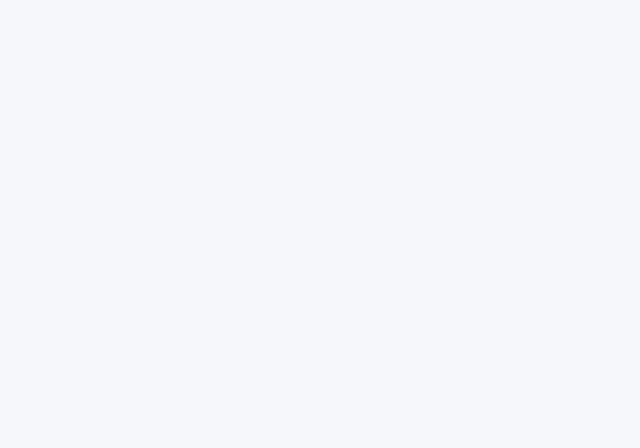
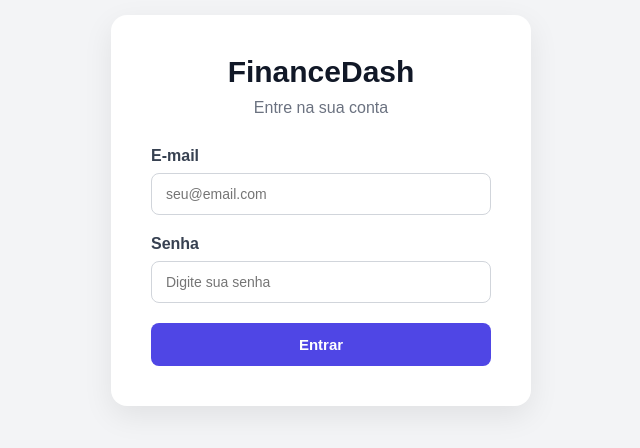
Before and after one commit to rafaelbarret/FinanceDash, a React app in the folder frontend/: page /login in a window 1280 px wide. Before the commit this address had no page. Shown: the part 190-638 px from the top of the page, without its empty margins (319-959 px from the left). Built offline with nearby package versions, Linux system fonts and the light colour scheme; the HTML template or start-up script is replaced by a standard one.

Commit message:
criação de login + rotas

```diff
--- /dev/null
+++ b/frontend/src/contexts/AuthContext.js
@@ -0,0 +1,3 @@
+import { createContext } from 'react'
+
+export const AuthContext = createContext(null)
--- a/frontend/src/contexts/AuthContext.jsx
+++ b/frontend/src/contexts/AuthContext.jsx
@@ -0,0 +1,67 @@
+import { useState } from 'react'
+
+import {
+  loginUser,
+  registerUser,
+} from '../services/authService'
+
+import { AuthContext } from './AuthContext'
+
+export function AuthProvider({ children }) {
+  const [user, setUser] = useState(null)
+
+  const [token, setToken] = useState(
+    () => sessionStorage.getItem('token')
+  )
+
+  async function login(email, password) {
+    const data = await loginUser(
+      email,
+      password
+    )
+
+    sessionStorage.setItem(
+      'token',
+      data.token
+    )
+
+    setToken(data.token)
+    setUser(data.user)
+
+    return data
+  }
+
+  async function register(
+    name,
+    email,
+    password
+  ) {
+    return registerUser(
+      name,
+      email,
+      password
+    )
+  }
+
+  function logout() {
+    sessionStorage.removeItem('token')
+
+    setToken(null)
+    setUser(null)
+  }
+
+  return (
+    <AuthContext.Provider
+      value={{
+        user,
+        token,
+        login,
+        register,
+        logout,
+        isAuthenticated: Boolean(token),
+      }}
+    >
+      {children}
+    </AuthContext.Provider>
+  )
+}
--- /dev/null
+++ b/frontend/src/contexts/useAuth.js
@@ -0,0 +1,15 @@
+import { useContext } from 'react'
+
+import { AuthContext } from './AuthContext'
+
+export function useAuth() {
+  const context = useContext(AuthContext)
+
+  if (!context) {
+    throw new Error(
+      'useAuth deve ser usado dentro de AuthProvider.'
+    )
+  }
+
+  return context
+}
--- a/frontend/src/main.jsx
+++ b/frontend/src/main.jsx
@@ -3,8 +3,12 @@ import { createRoot } from 'react-dom/client'
 import './index.css'
 import App from './App.jsx'
 
+import { AuthProvider } from './contexts/AuthContext.jsx'
+
 createRoot(document.getElementById('root')).render(
   <StrictMode>
-    <App />
+    <AuthProvider>
+      <App />
+    </AuthProvider>
   </StrictMode>,
 )
--- a/frontend/src/pages/Login/Login.css
+++ b/frontend/src/pages/Login/Login.css
@@ -0,0 +1,82 @@
+.login-page {
+  min-height: 100vh;
+  display: flex;
+  align-items: center;
+  justify-content: center;
+  padding: 24px;
+  background: #f3f4f6;
+}
+
+.login-card {
+  width: 100%;
+  max-width: 420px;
+  padding: 40px;
+  border-radius: 16px;
+  background: #ffffff;
+  box-shadow: 0 10px 30px rgba(0, 0, 0, 0.08);
+}
+
+.login-card h1 {
+  margin: 0;
+  color: #111827;
+  font-size: 30px;
+  text-align: center;
+}
+
+.login-subtitle {
+  margin: 10px 0 30px;
+  color: #6b7280;
+  text-align: center;
+}
+
+.form-group {
+  display: flex;
+  flex-direction: column;
+  gap: 8px;
+  margin-bottom: 20px;
+}
+
+.form-group label {
+  color: #374151;
+  font-weight: 600;
+}
+
+.form-group input {
+  padding: 12px 14px;
+  border: 1px solid #d1d5db;
+  border-radius: 8px;
+  font-size: 14px;
+  outline: none;
+}
+
+.form-group input:focus {
+  border-color: #6366f1;
+}
+
+.login-card button {
+  width: 100%;
+  padding: 13px;
+  border: none;
+  border-radius: 8px;
+  background: #4f46e5;
+  color: #ffffff;
+  font-size: 15px;
+  font-weight: 600;
+  cursor: pointer;
+}
+
+.login-card button:hover {
+  background: #4338ca;
+}
+
+.login-card button:disabled {
+  cursor: not-allowed;
+  opacity: 0.7;
+}
+
+.login-error {
+  margin-bottom: 16px;
+  color: #dc2626;
+  font-size: 14px;
+  text-align: center;
+}
--- a/frontend/src/pages/Login/Login.jsx
+++ b/frontend/src/pages/Login/Login.jsx
@@ -0,0 +1,98 @@
+import { useState } from 'react'
+import { useNavigate } from 'react-router-dom'
+
+import { useAuth } from '../../contexts/useAuth'
+import './Login.css'
+
+function Login() {
+  const navigate = useNavigate()
+  const { login } = useAuth()
+
+  const [email, setEmail] = useState('')
+  const [password, setPassword] = useState('')
+  const [error, setError] = useState('')
+  const [loading, setLoading] = useState(false)
+
+  async function handleSubmit(event) {
+    event.preventDefault()
+
+    setError('')
+    setLoading(true)
+
+    try {
+      await login(email, password)
+
+      navigate('/')
+    } catch (error) {
+      setError(
+        error.response?.data?.message ||
+          'Erro ao realizar login.'
+      )
+    } finally {
+      setLoading(false)
+    }
+  }
+
+  return (
+    <main className="login-page">
+      <section className="login-card">
+        <h1>FinanceDash</h1>
+
+        <p className="login-subtitle">
+          Entre na sua conta
+        </p>
+
+        <form onSubmit={handleSubmit}>
+          <div className="form-group">
+            <label htmlFor="email">
+              E-mail
+            </label>
+
+            <input
+              id="email"
+              type="email"
+              placeholder="seu@email.com"
+              value={email}
+              onChange={(event) =>
+                setEmail(event.target.value)
+              }
+              required
+            />
+          </div>
+
+          <div className="form-group">
+            <label htmlFor="password">
+              Senha
+            </label>
+
+            <input
+              id="password"
+              type="password"
+              placeholder="Digite sua senha"
+              value={password}
+              onChange={(event) =>
+                setPassword(event.target.value)
+              }
+              required
+            />
+          </div>
+
+          {error && (
+            <p className="login-error">
+              {error}
+            </p>
+          )}
+
+          <button
+            type="submit"
+            disabled={loading}
+          >
+            {loading ? 'Entrando...' : 'Entrar'}
+          </button>
+        </form>
+      </section>
+    </main>
+  )
+}
+
+export default Login
--- /dev/null
+++ b/frontend/src/routes/AppRoutes.jsx
@@ -0,0 +1,49 @@
+import { BrowserRouter, Routes, Route } from 'react-router-dom'
+
+import DashboardLayout from '../layouts/DashboardLayout/DashboardLayout'
+
+import Login from '../pages/Login/Login'
+
+import Dashboard from '../pages/Dashboard/Dashboard'
+import Transactions from '../pages/Transactions/Transactions'
+import Categories from '../pages/Categories/Categories'
+import Reports from '../pages/Reports/Reports'
+
+import ProtectedRoute from './ProtectedRoute'
+
+function AppRoutes() {
+  return (
+    <BrowserRouter>
+      <Routes>
+
+        <Route path="/login" element={<Login />} />
+
+        <Route element={<ProtectedRoute />}>
+          <Route element={<DashboardLayout />}>
+
+            <Route path="/" element={<Dashboard />} />
+
+            <Route
+              path="/transactions"
+              element={<Transactions />}
+            />
+
+            <Route
+              path="/categories"
+              element={<Categories />}
+            />
+
+            <Route
+              path="/reports"
+              element={<Reports />}
+            />
+
+          </Route>
+        </Route>
+
+      </Routes>
+    </BrowserRouter>
+  )
+}
+
+export default AppRoutes
--- a/frontend/src/routes/AppRoutes.tsx
+++ /dev/null
@@ -1,25 +0,0 @@
-import { BrowserRouter, Routes, Route } from 'react-router-dom'
-
-import DashboardLayout from '../layouts/DashboardLayout/DashboardLayout'
-
-import Dashboard from '../pages/Dashboard/Dashboard'
-import Transactions from '../pages/Transactions/Transactions'
-import Categories from '../pages/Categories/Categories'
-import Reports from '../pages/Reports/Reports'
-
-function AppRoutes() {
-  return (
-    <BrowserRouter>
-      <Routes>
-        <Route element={<DashboardLayout />}>
-          <Route path="/" element={<Dashboard />} />
-          <Route path="/transactions" element={<Transactions />} />
-          <Route path="/categories" element={<Categories />} />
-          <Route path="/reports" element={<Reports />} />
-        </Route>
-      </Routes>
-    </BrowserRouter>
-  )
-}
-
-export default AppRoutes
--- /dev/null
+++ b/frontend/src/routes/ProtectedRoute.jsx
@@ -0,0 +1,15 @@
+import { Navigate, Outlet } from 'react-router-dom'
+
+import { useAuth } from '../contexts/useAuth'
+
+function ProtectedRoute() {
+  const { isAuthenticated } = useAuth()
+
+  if (!isAuthenticated) {
+    return <Navigate to="/login" replace />
+  }
+
+  return <Outlet />
+}
+
+export default ProtectedRoute
--- a/frontend/src/services/api.js
+++ b/frontend/src/services/api.js
@@ -0,0 +1,20 @@
+import axios from 'axios'
+
+const api = axios.create({
+  baseURL: 'http://localhost:3000/api',
+  headers: {
+    'Content-Type': 'application/json',
+  },
+})
+
+api.interceptors.request.use((config) => {
+  const token = sessionStorage.getItem('token')
+
+  if (token) {
+    config.headers.Authorization = `Bearer ${token}`
+  }
+
+  return config
+})
+
+export default api
--- a/frontend/src/services/authService.js
+++ b/frontend/src/services/authService.js
@@ -0,0 +1,24 @@
+import api from './api'
+
+export async function loginUser(email, password) {
+  const response = await api.post('/auth/login', {
+    email,
+    password,
+  })
+
+  return response.data
+}
+
+export async function registerUser(
+  name,
+  email,
+  password
+) {
+  const response = await api.post('/auth/register', {
+    name,
+    email,
+    password,
+  })
+
+  return response.data
+}
```
